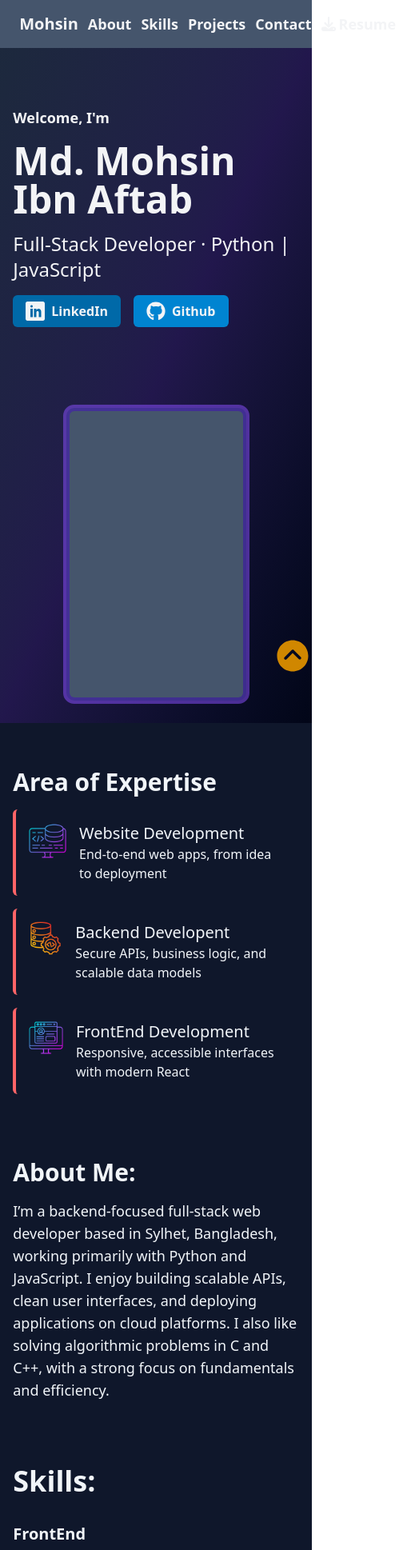
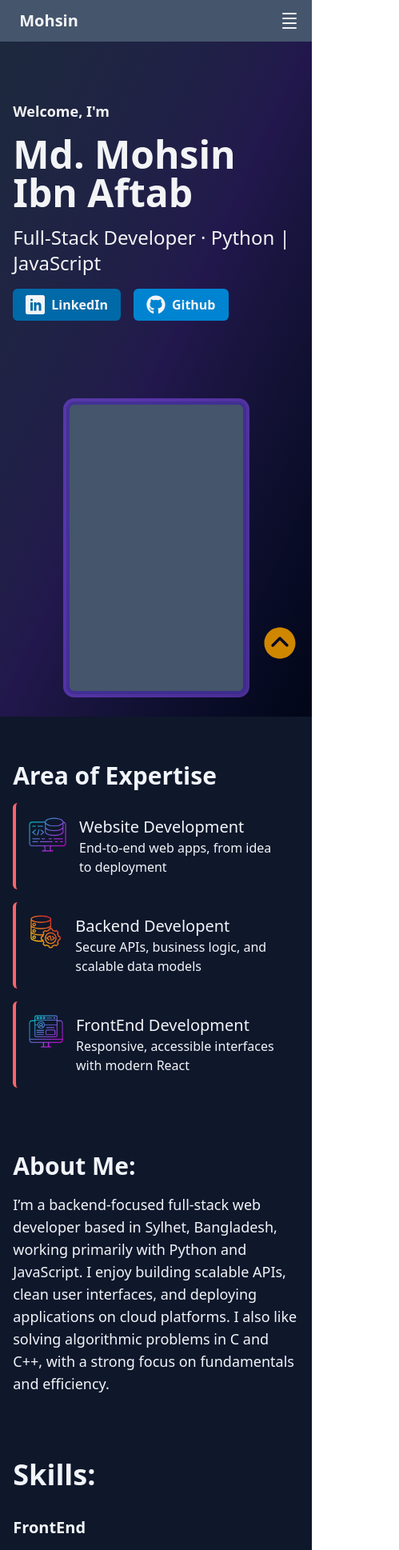
Before and after one commit to mohsin105/portfolio, a React (Vite) app: page / in a window 390 px wide. Shown: the top 1938 px of the page at 80% size, 499 px wide, since content can reach past the window. Built offline with nearby package versions, Linux system fonts and the light colour scheme.

Commit message:
responsive error solve attempt

```diff
--- a/src/components/Home.jsx
+++ b/src/components/Home.jsx
@@ -33,7 +33,7 @@ const Home = () => {
             <footer>
                 <Footer/>
             </footer>
-            <div className='fixed right-0 bottom-0 '>
+            <div className='fixed right-4 bottom-4 '>
                 <a href="#top">
                     <IoIosArrowDropupCircle className='text-5xl text-yellow-600 hover:text-yellow-900 font-extrabold '/>
                 </a>
--- a/src/components/Navbar.jsx
+++ b/src/components/Navbar.jsx
@@ -1,14 +1,15 @@
 import React from 'react';
 import { FaDownload } from 'react-icons/fa6';
+import { TbBaselineDensitySmall } from 'react-icons/tb';
 
 const Navbar = () => {
     return (
-        <div id='navBar' className='w-full  bg-slate-600 py-1 text-gray-100 '>
+        <div id='navBar' className='w-full  bg-slate-600 py-1 text-gray-100'>
             <div className='w-11/12 mx-auto flex justify-between'>
                 <div className=" font-semibold text-xl p-2 hover:bg-gray-800 rounded-sm flex items-center">
                     Mohsin
                 </div>
-                <div className=" basis-1/3">
+                <div className="hidden md:block basis-1/3">
                     <ul className='flex justify-around items-center py-2 md:py-0 gap-1 text-lg'>
                         <li className='  font-semibold '>
                             <a href="#about_me" className='p-1 md:p-2 hover:bg-slate-900 rounded-sm'>About</a>
@@ -28,6 +29,9 @@ const Navbar = () => {
                         </li>
                     </ul>
                 </div>
+                <div className='md:hidden flex items-center'>
+                    <TbBaselineDensitySmall className='text-2xl'/>
+                </div>
             </div>
         </div>
     );
--- a/src/components/ToolCard.jsx
+++ b/src/components/ToolCard.jsx
@@ -2,7 +2,7 @@ import React from 'react';
 
 const ToolCard = ({tool}) => {
     return (
-        <div className='p-4 bg-linear-to-br from-sky-900 to-indigo-600/60 text-gray-100 font-bold text-xl border-violet-600/50 border-4 rounded-md w-2/3 flex justify-center items-center gap-2'>
+        <div className='p-4 bg-linear-to-br from-sky-900 to-indigo-600/60 text-gray-100 font-bold text-xl border-violet-600/50 border-4 rounded-md min-w-fit w-2/3 flex justify-center items-center gap-2'>
             <div className='text-2xl'>{tool.icon}</div>
             {tool.name}
         </div>
```
